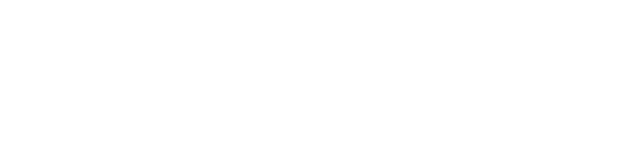
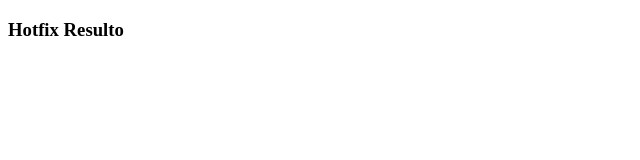
Before and after one commit to juanalarco/examenGIT, a plain HTML site: page index.html in a window 1280 px wide. Shown: the whole page, without its empty margins (0-640 px from the left). Drawn offline with Linux system fonts and the light colour scheme.

Commit message:
Hotfix Resuelto

```diff
--- a/index.html
+++ b/index.html
@@ -5,6 +5,6 @@
     <title>Juan Alarco Garijo</title>
   </head>
   <body>
-
+<h3>Hotfix Resulto</h3>
   </body>
 </html>
```
